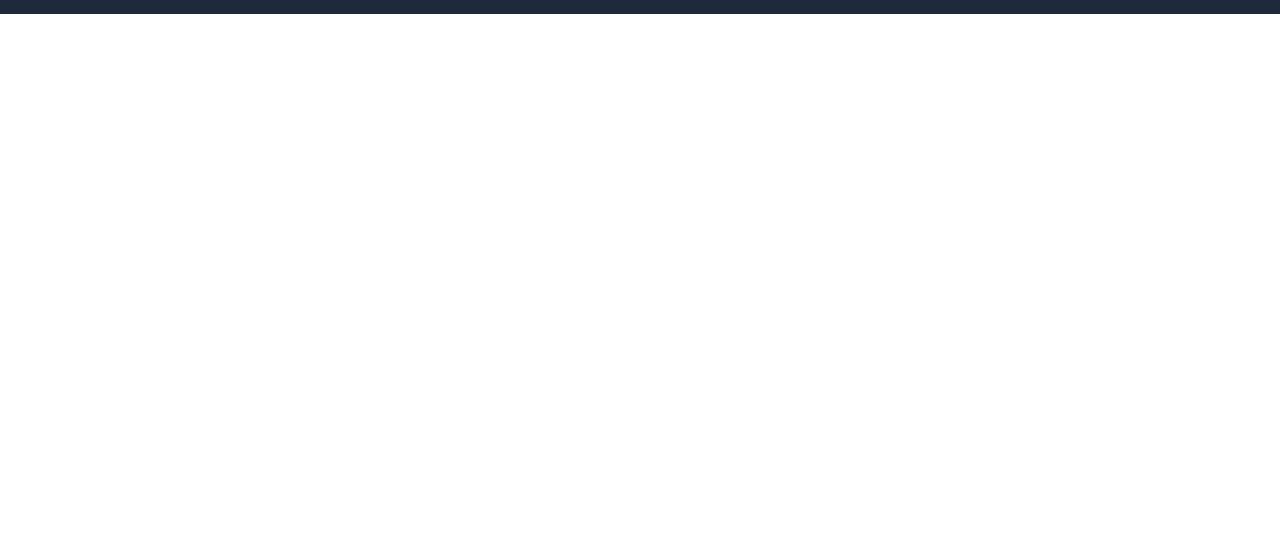
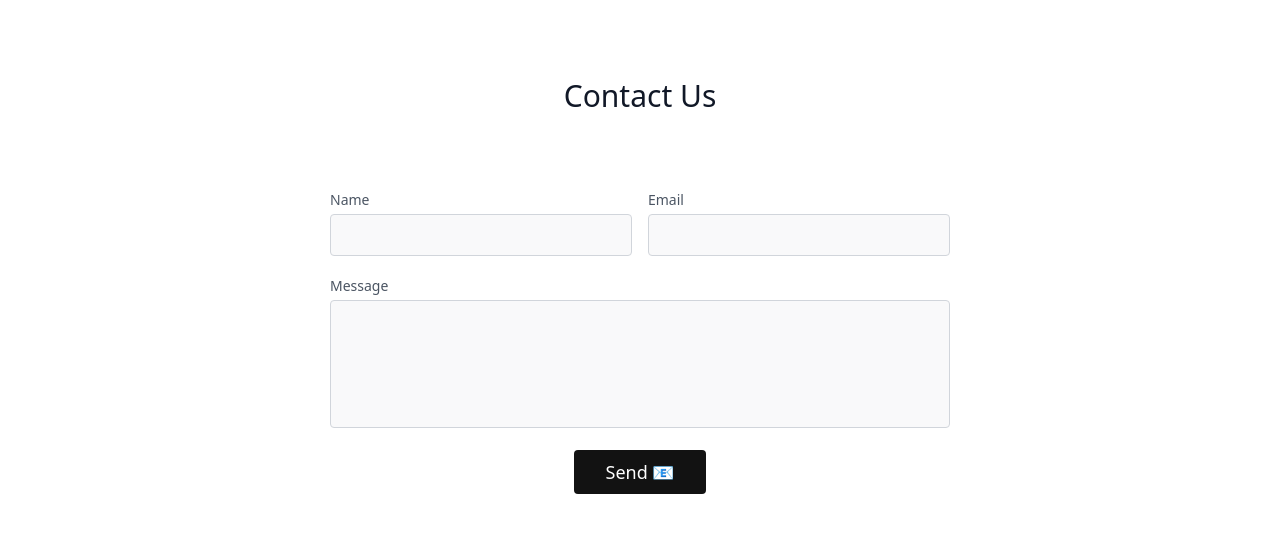
Before and after one commit to shivamkonkar/portfolio-2, a Next.js app: page / in a window 1280 px wide. Shown: the part 1307-1859 px from the top of the page. Before the commit the page ends 1321 px from the top, so only its background shows below. Built offline with nearby package versions, Linux system fonts and the light colour scheme.

Commit message:
contact me

```diff
--- a/pages/index.tsx
+++ b/pages/index.tsx
@@ -95,6 +95,42 @@
 
 
       </main>
+              <section className="text-gray-600 body-font ">
+    <div className="container px-5 py-24 mx-auto">
+      <div className="flex flex-col text-center w-full mb-12">
+        <h1 className="sm:text-3xl text-2xl font-medium title-font mb-4 text-gray-900 dark:text-purple-400">Contact Us</h1>
+
+      </div>
+      <div className="lg:w-1/2 md:w-2/3 mx-auto">
+        <form action="https://formspree.io/f/mqkobwgv" method="post">
+        <div className="flex flex-wrap -m-2">
+          <div className="p-2 w-1/2">
+            <div className="">
+              <label htmlFor="name" className="leading-7 text-sm text-gray-600 dark:text-purple-400">Name</label>
+              <input type="text" id="name" name="name" className="w-full bg-gray-100 dark:bg-[#121212] dark:focus:bg-slate-900 bg-opacity-50 rounded border border-gray-300 focus:border-indigo-500 focus:bg-white focus:ring-2 focus:ring-indigo-200 text-base outline-none text-gray-700 dark:text-white py-1 px-3 leading-8 transition-colors duration-200 ease-in-out" wtx-context="78CD4E24-5D56-413E-8068-87BDC02576E5"/>
+            </div>
+          </div>
+          <div className="p-2 w-1/2">
+            <div className="">
+              <label htmlFor="email" className="leading-7 text-sm text-gray-600 dark:text-purple-400">Email</label>
+              <input type="email" id="email" name="email" className="w-full bg-gray-100 dark:bg-[#121212] dark:focus:bg-slate-900 bg-opacity-50 rounded border border-gray-300 focus:border-indigo-500 focus:bg-white focus:ring-2 focus:ring-indigo-200 text-base outline-none text-gray-700 dark:text-white py-1 px-3 leading-8 transition-colors duration-200 ease-in-out" wtx-context="E6B2C260-E36D-4131-8583-3334B0E4E897"/>
+            </div>
+          </div>
+          <div className="p-2 w-full">
+            <div className="">
+              <label htmlFor="message" className="leading-7 text-sm text-gray-600 dark:text-purple-400">Message</label>
+              <textarea id="message" name="message" className="w-full bg-gray-100 dark:bg-[#121212] dark:focus:bg-slate-900 bg-opacity-50 rounded border border-gray-300 focus:border-indigo-500 focus:bg-white focus:ring-2 focus:ring-indigo-200 h-32 text-base outline-none text-gray-700 dark:text-white py-1 px-3 resize-none leading-6 transition-colors duration-200 ease-in-out"></textarea>
+            </div>
+          </div>
+          <div className="p-2 w-full">
+            <button type="submit" className="flex mx-auto text-white dark:bg-purple-600 bg-[#121212] border-0 py-2 px-8 focus:outline-none hover:bg-black dark:hover:bg-purple-800 rounded text-lg">Send 📧 </button>
+          </div>
+
+        </div>
+        </form>
+      </div>
+    </div>
+  </section>
       <footer className=' bg-slate-800 p-3 text-white text-xs'>
         © 2023 Shivam Konkar
       </footer>
```
